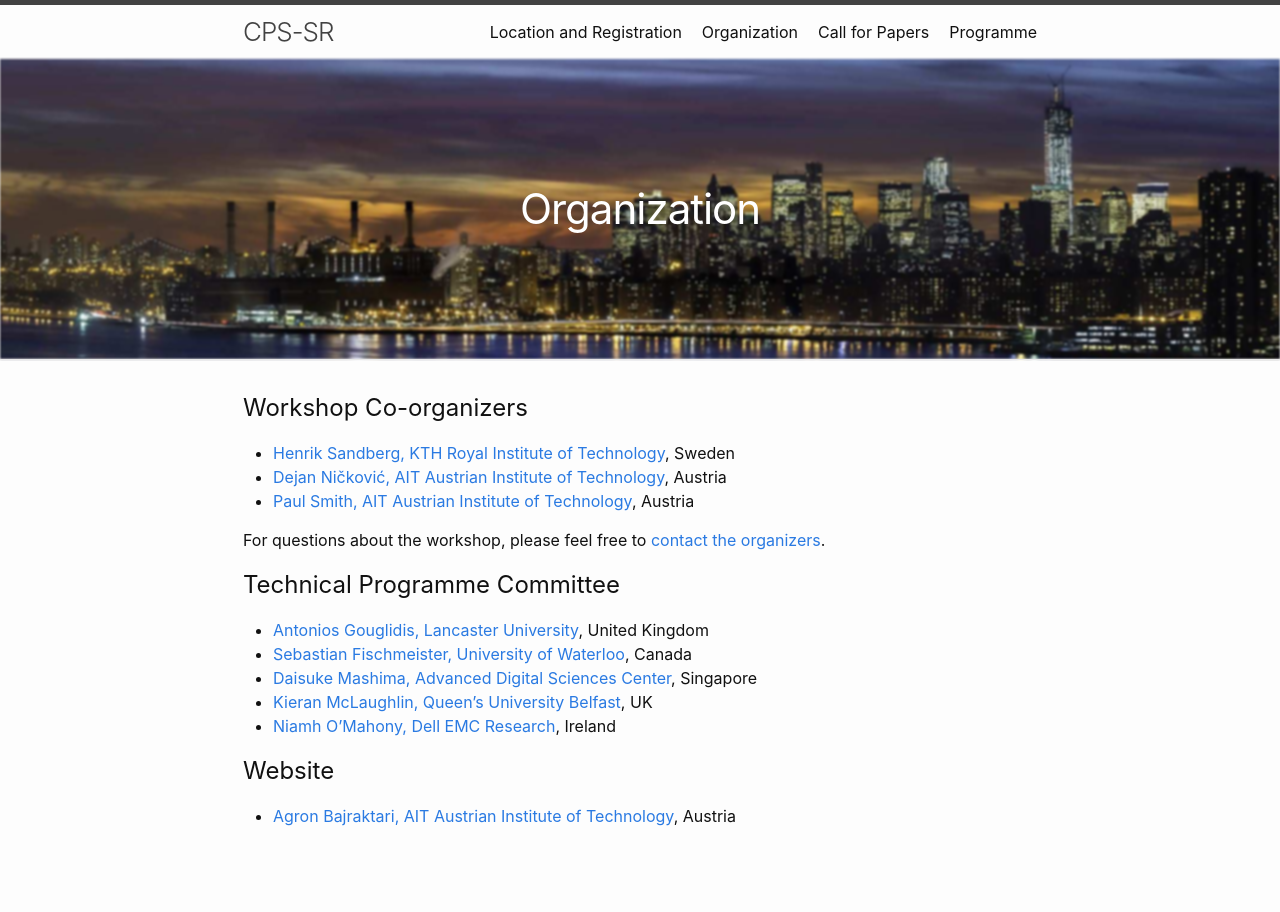
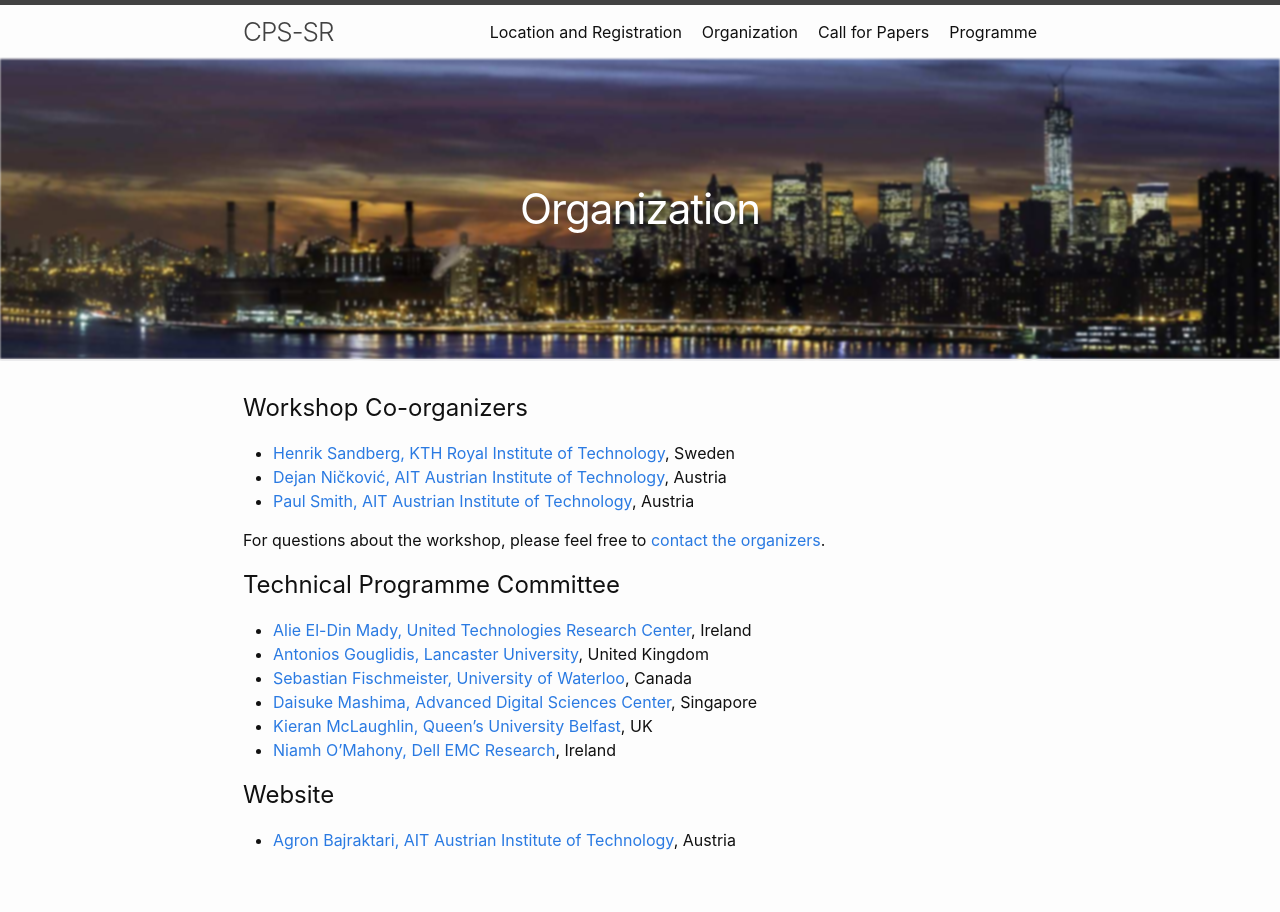
Before and after one commit to ait-csr/cps-sr, a Jekyll site: the page built from organization.md, in a window 1280 px wide. Built offline with Jekyll 4.4.1, drawn with Linux system fonts in a browser that asks for light colours.

Commit message:
Adding Alie to the TPC

```diff
--- a/organization.md
+++ b/organization.md
@@ -17,6 +17,7 @@ For questions about the workshop, please feel free to [contact the organizers](m
 
 # Technical Programme Committee
 
+* [Alie El-Din Mady, United Technologies Research Center](https://www.researchgate.net/profile/Alie_El_Din_Mady), Ireland
 * [Antonios Gouglidis, Lancaster University](http://www.lancaster.ac.uk/scc/about-us/people/antonios-gouglidis), United Kingdom
 * [Sebastian Fischmeister, University of Waterloo](https://uwaterloo.ca/embedded-software-group/people-profiles/sebastian-fischmeister), Canada
 * [Daisuke Mashima, Advanced Digital Sciences Center](https://adsc.illinois.edu/people/daisuke-mashima), Singapore
```
